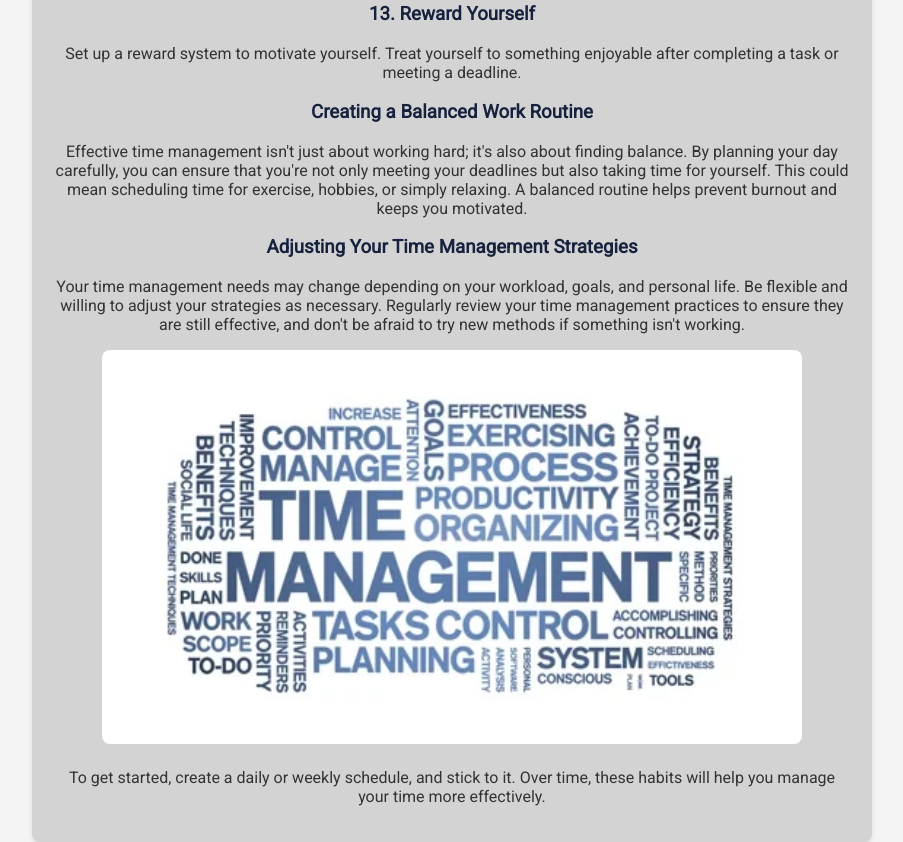
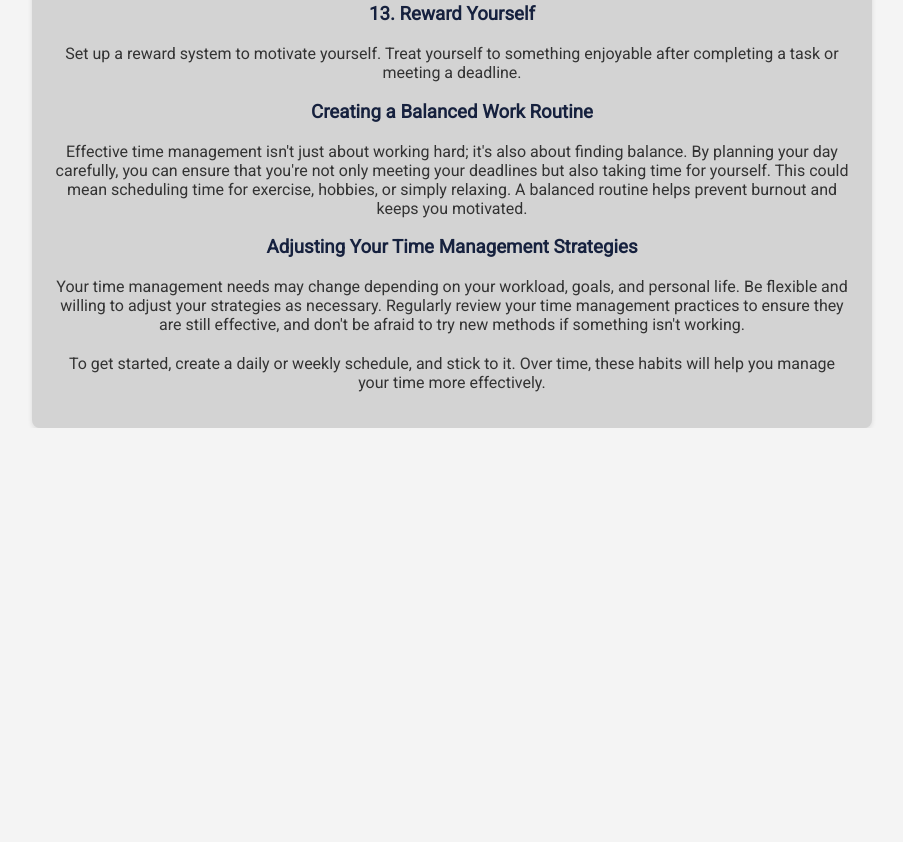
Before and after one commit to black-swan13/Time, a plain HTML site: page management.html in a window 1280 px wide. Shown: the part 1513-2355 px from the top of the page, without its empty margins (188-1091 px from the left). After the commit the page ends 1941 px from the top, so only its background shows below. Drawn offline with Linux system fonts and the light colour scheme.

Commit message:
Update management.html

```diff
--- a/management.html
+++ b/management.html
@@ -100,11 +100,7 @@
 
         <h3>Adjusting Your Time Management Strategies</h3>
         <p>Your time management needs may change depending on your workload, goals, and personal life. Be flexible and willing to adjust your strategies as necessary. Regularly review your time management practices to ensure they are still effective, and don't be afraid to try new methods if something isn't working.</p>
-        </div>
-            <div class="image-content">
-                <center><img src="./Images/New/time-management-img.webp" alt="Time Management" class="side-photo"></center>
-            </div>
-        </div>
+
         <p class="todo-text">To get started, create a daily or weekly schedule, and stick to it. Over time, these habits will help you manage your time more effectively.</p>
     </section>
 </main>
```
